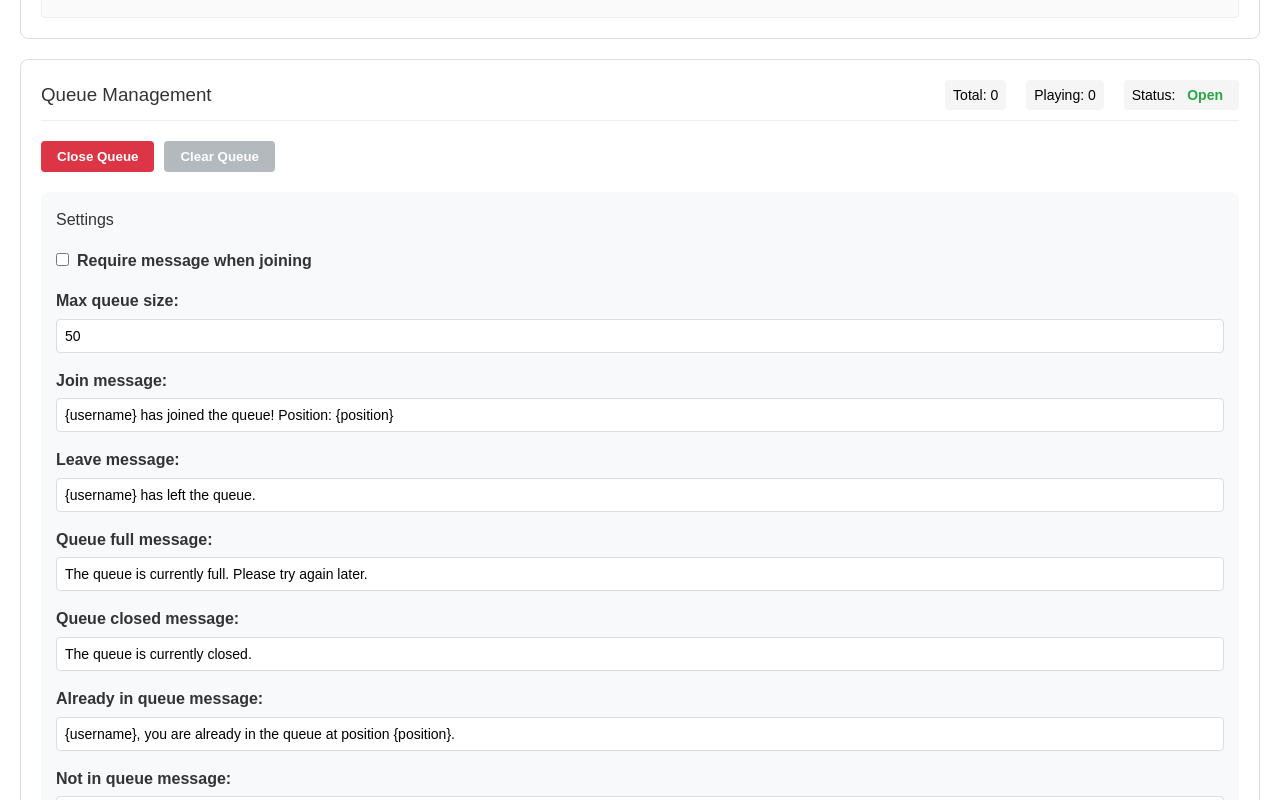
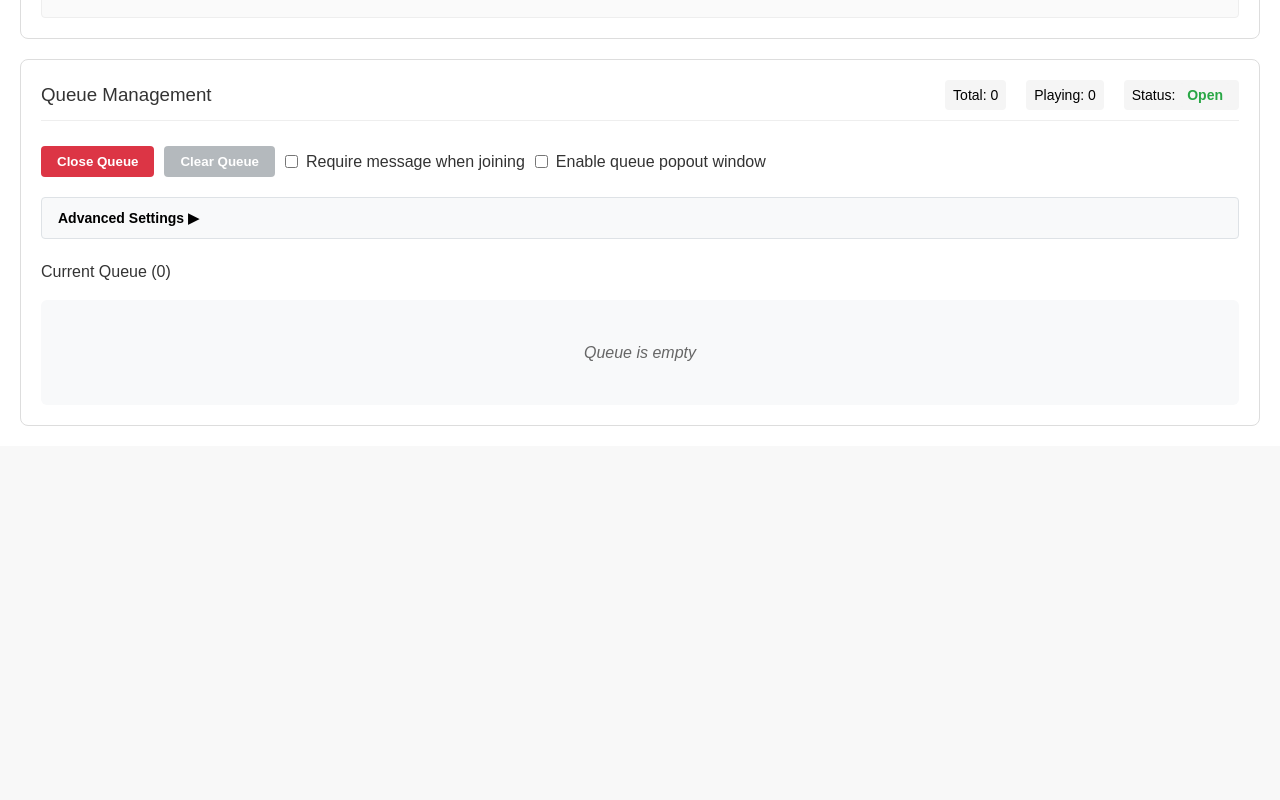
Before and after one commit to master117/TransparencyIssueDemo, a React (Vite) app in the folder src/renderer/: page / in a window 1280 px wide. Shown: the part 880-1680 px from the top of the page. After the commit the page ends 1326 px from the top, so only its background shows below. Built offline with nearby package versions, Linux system fonts and the light colour scheme.

Commit message:
Styling and rearrangement of Queue settings toggles

```diff
--- a/src/renderer/src/assets/queue-management.module.scss
+++ b/src/renderer/src/assets/queue-management.module.scss
@@ -11,7 +11,7 @@
     display: flex;
     justify-content: space-between;
     align-items: center;
-    margin-bottom: 20px;
+    margin-bottom: 10px;
     border-bottom: 1px solid #eee;
     padding-bottom: 10px;
 
@@ -45,9 +45,28 @@
 }
 
 .controls {
+    margin-bottom: 20px;
+}
+
+.buttonsAndSettings {
+    display: flex;
+    flex-direction: column;
+    gap: 15px;
+}
+
+.buttonGroup {
     display: flex;
     gap: 10px;
-    margin-bottom: 20px;
+}
+
+.quickSetting {
+    display: flex;
+    align-items: center;
+    gap: 8px;
+
+    input[type="checkbox"] {
+        margin: 0;
+    }
 }
 
 .toggleBtn {
@@ -94,6 +113,40 @@
     &:disabled {
         opacity: 0.5;
         cursor: not-allowed;
+    }
+}
+
+.settingsAccordion {
+    margin-bottom: 20px;
+}
+
+.accordionToggle {
+    width: 100%;
+    padding: 12px 16px;
+    background-color: #f8f9fa;
+    border: 1px solid #dee2e6;
+    border-radius: 4px;
+    cursor: pointer;
+    font-size: 14px;
+    font-weight: bold;
+    text-align: left;
+    transition: background-color 0.3s;
+
+    &:hover {
+        background-color: #e9ecef;
+    }
+}
+
+.accordionContent {
+    background: #f8f9fa;
+    padding: 15px;
+    border: 1px solid #dee2e6;
+    border-top: none;
+    border-radius: 0 0 4px 4px;
+
+    h4 {
+        margin: 0 0 15px 0;
+        color: #333;
     }
 }
 
--- a/src/renderer/src/components/QueueManagement.tsx
+++ b/src/renderer/src/components/QueueManagement.tsx
@@ -26,6 +26,7 @@ const QueueManagement: React.FC<QueueManagementProps> = ({
 }) => {
     const [selectedUser, setSelectedUser] = useState<string | null>(null);
     const [draggedIndex, setDraggedIndex] = useState<number | null>(null);
+    const [isSettingsOpen, setIsSettingsOpen] = useState<boolean>(false);
 
     // Helper function to handle input changes and revert to default if empty
     const handleMessageInputChange = (field: keyof QueueSettings, value: string): void => {
@@ -79,6 +80,8 @@ const QueueManagement: React.FC<QueueManagementProps> = ({
             </div>
 
             <div className={styles.controls}>
+                <div className={styles.buttonsAndSettings}>
+                    <div className={styles.buttonGroup}>
                         <button
                             onClick={() => onUpdateSettings({ isOpen: !settings.isOpen })}
                             className={`${styles.toggleBtn} ${settings.isOpen ? styles.openBtn : styles.closedBtn}`}
@@ -88,12 +91,7 @@ const QueueManagement: React.FC<QueueManagementProps> = ({
                         <button onClick={onClearQueue} className={styles.clearBtn} disabled={queue.length === 0}>
                             Clear Queue
                         </button>
-            </div>
-
-            <div className={styles.settings}>
-                <h4>Settings</h4>
-                <div className={styles.settingGroup}>
-                    <label>
+                        <label className={styles.quickSetting}>
                             <input
                                 type="checkbox"
                                 checked={settings.requireMessage}
@@ -101,8 +99,29 @@ const QueueManagement: React.FC<QueueManagementProps> = ({
                             />
                             Require message when joining
                         </label>
+                        <label className={styles.quickSetting}>
+                            <input
+                                type="checkbox"
+                                checked={settings.popoutSettings.enabled}
+                                onChange={(e) =>
+                                    onUpdateSettings({
+                                        popoutSettings: { ...settings.popoutSettings, enabled: e.target.checked },
+                                    })
+                                }
+                            />
+                            Enable queue popout window
+                        </label>
+                    </div>
+                </div>
             </div>
 
+            <div className={styles.settingsAccordion}>
+                <button className={styles.accordionToggle} onClick={() => setIsSettingsOpen(!isSettingsOpen)}>
+                    Advanced Settings {isSettingsOpen ? "▼" : "▶"}
+                </button>
+
+                {isSettingsOpen && (
+                    <div className={styles.accordionContent}>
                         <div className={styles.settingGroup}>
                             <label htmlFor="maxQueueSize">Max queue size:</label>
                             <input
@@ -208,24 +227,12 @@ const QueueManagement: React.FC<QueueManagementProps> = ({
                             />
                         </div>
 
+                        {settings.popoutSettings.enabled && (
+                            <>
                                 <div className={styles.settingGroup}>
                                     <h4>Popout Window Settings</h4>
-                    <label>
-                        <input
-                            type="checkbox"
-                            checked={settings.popoutSettings.enabled}
-                            onChange={(e) =>
-                                onUpdateSettings({
-                                    popoutSettings: { ...settings.popoutSettings, enabled: e.target.checked },
-                                })
-                            }
-                        />
-                        Enable queue popout window
-                    </label>
                                 </div>
 
-                {settings.popoutSettings.enabled && (
-                    <>
                                 <div className={styles.settingGroup}>
                                     <label htmlFor="displayCount">Number of users to display:</label>
                                     <input
@@ -353,6 +360,8 @@ const QueueManagement: React.FC<QueueManagementProps> = ({
                             </>
                         )}
                     </div>
+                )}
+            </div>
 
             <div className={styles.queueList}>
                 <h4>Current Queue ({queue.length})</h4>
@@ -373,7 +382,7 @@ const QueueManagement: React.FC<QueueManagementProps> = ({
                                 <div className={styles.position}>#{index + 1}</div>
                                 <div className={styles.userInfo}>
                                     <div className={styles.username}>{entry.username}</div>
-                                    {entry.message && <div className={styles.message}>"{entry.message}"</div>}
+                                    {entry.message && <div className={styles.message}>&quot;{entry.message}&quot;</div>}
                                     <div className={styles.timeInfo}>
                                         <span>In queue: {formatTime(entry.joinedAt)}</span>
                                         {entry.isPlaying && entry.playingStartedAt && <span>Playing: {formatTime(entry.playingStartedAt)}</span>}
```
Also changed, not shown: src/renderer/src/components/TwitchChat.tsx (line endings or trailing spaces). Lines whose indentation alone changed are shown as unchanged.
